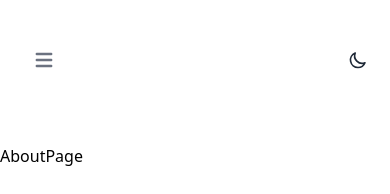
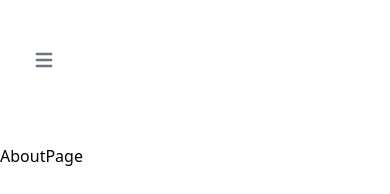
Before and after one commit to ramthenmala/ramdev, a Next.js app: page /about in a window 390 px wide. Shown: the top 194 px of the page. Built offline with nearby package versions, Linux system fonts and the light colour scheme.

Commit message:
Update ignored files.

```diff
--- a/components/Header/PageHeader.tsx
+++ b/components/Header/PageHeader.tsx
@@ -1,17 +1,94 @@
+import Link from 'next/link';
+import { useTheme } from 'next-themes';
+import { useEffect, useState } from 'react';
 import Container from '../PageLayout/Container';
-import MobileMenu from './MobileMenu';
-import NavMenuWrapper from './NavMenuWrapper';
-import NavWrapper from './NavWrapper';
-import ThemeSwitcher from './ThemeSwitcher';
+
+const NavItems = [
+  {
+    path: '/',
+    label: 'Home',
+  },
+  {
+    path: '/about',
+    label: 'About',
+  },
+  {
+    path: '/photography',
+    label: 'Photography',
+  },
+  {
+    path: '/blog',
+    label: 'Blog',
+  },
+  {
+    path: '/contact',
+    label: 'Contact',
+  },
+];
 
 const PageHeader = () => {
+  const [isOpen, setIsOpen] = useState(false);
+  const [buttonToggle, setButtonToggle] = useState(false);
+  const { resolvedTheme, setTheme } = useTheme();
+  useEffect(() => setButtonToggle(true), []);
+
   return (
     <Container>
-      <NavWrapper>
-        <MobileMenu />
-        <NavMenuWrapper />
-        <ThemeSwitcher />
-      </NavWrapper>
+      <nav className="border-gray-200 pt-10 pb-16 rounded">
+        <div className="flex flex-wrap justify-between items-center ">
+          <button
+            data-collapse-toggle="mobile-menu"
+            type="button"
+            className="inline-flex items-center p-2 ml-3 text-sm text-gray-500 rounded-lg md:hidden hover:bg-gray-100 focus:outline-none focus:ring-2 focus:ring-gray-200 dark:text-gray-400 dark:hover:bg-gray-700 dark:focus:ring-gray-600"
+            aria-controls="mobile-menu"
+            aria-expanded="false"
+            onClick={() => setIsOpen(!isOpen)}
+          >
+            <span className="sr-only">Open main menu</span>
+            {!isOpen ? (
+              <svg
+                className="w-6 h-6"
+                fill="currentColor"
+                viewBox="0 0 20 20"
+                xmlns="http://www.w3.org/2000/svg"
+              >
+                <path
+                  fillRule="evenodd"
+                  d="M3 5a1 1 0 011-1h12a1 1 0 110 2H4a1 1 0 01-1-1zM3 10a1 1 0 011-1h12a1 1 0 110 2H4a1 1 0 01-1-1zM3 15a1 1 0 011-1h12a1 1 0 110 2H4a1 1 0 01-1-1z"
+                  clipRule="evenodd"
+                ></path>
+              </svg>
+            ) : (
+              <svg
+                className="hidden w-6 h-6"
+                fill="currentColor"
+                viewBox="0 0 20 20"
+                xmlns="http://www.w3.org/2000/svg"
+              >
+                <path
+                  fillRule="evenodd"
+                  d="M4.293 4.293a1 1 0 011.414 0L10 8.586l4.293-4.293a1 1 0 111.414 1.414L11.414 10l4.293 4.293a1 1 0 01-1.414 1.414L10 11.414l-4.293 4.293a1 1 0 01-1.414-1.414L8.586 10 4.293 5.707a1 1 0 010-1.414z"
+                  clipRule="evenodd"
+                ></path>
+              </svg>
+            )}
+          </button>
+        </div>
+      </nav>
+
+      <div className="hidden w-full md:block md:w-auto" id="mobile-menu">
+        <ul className="flex flex-col mt-4 md:flex-row md:space-x-8 md:mt-0 md:text-sm md:font-medium">
+          {NavItems.map(({ label, path }) => (
+            <li key={path}>
+              <Link href={path} passHref>
+                <a className="text-base text-slate-700 dark:text-white font-normal block py-2 pr-4 pl-3 md:p-0 dark:hover:text-white ">
+                  {label}
+                </a>
+              </Link>
+            </li>
+          ))}
+        </ul>
+      </div>
     </Container>
   );
 };
```
